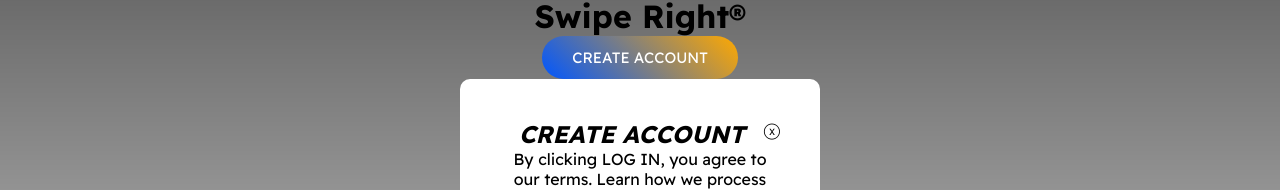
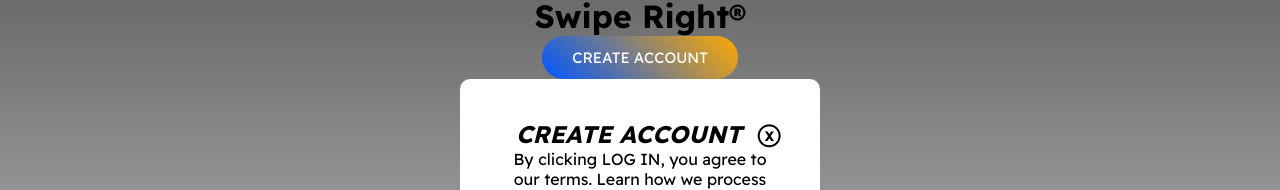
Before and after one commit to DDeShon/dating-app-old, a React (Create React App) app: page / in a window 1280 px wide. Both pictures are taken after a click on the button "Log In". Shown: the part 88-278 px from the top of the page. Built offline with nearby package versions, Linux system fonts and the light colour scheme.

Commit message:
working on authorization modal

```diff
--- a/src/index.css
+++ b/src/index.css
@@ -106,6 +106,9 @@ nav .nav-button:disabled {
 
 .auth-modal .close-icon {
   float: right;
+  font-weight: 700;
+  font-size: 22px;
+  cursor: pointer;
 }
 
 .auth-modal form {
```
